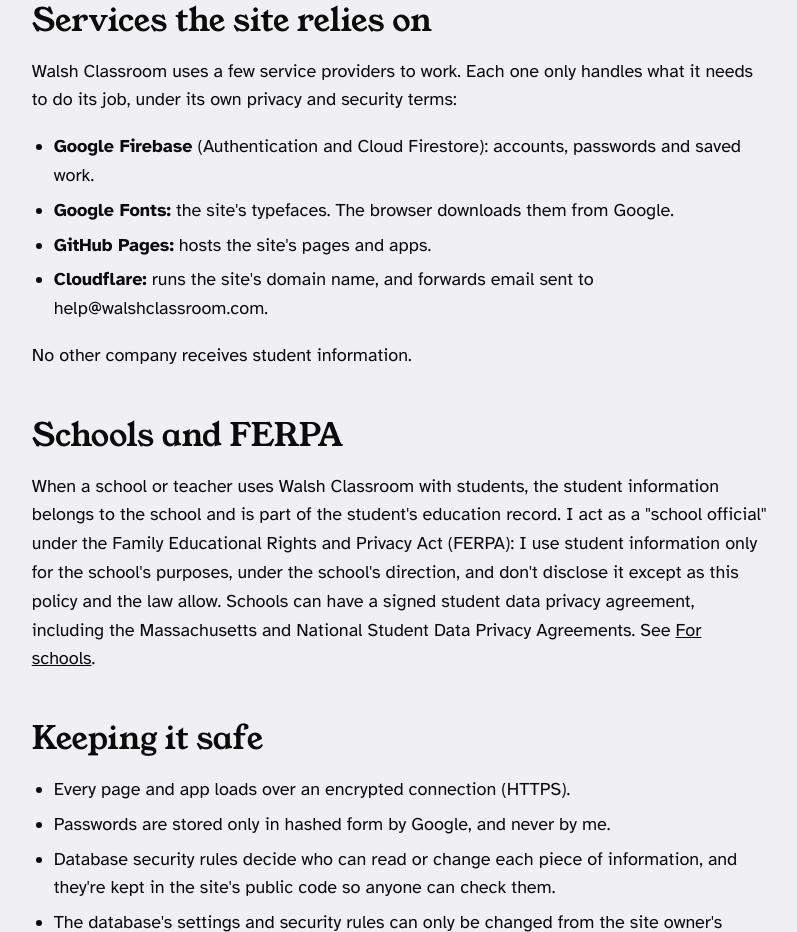
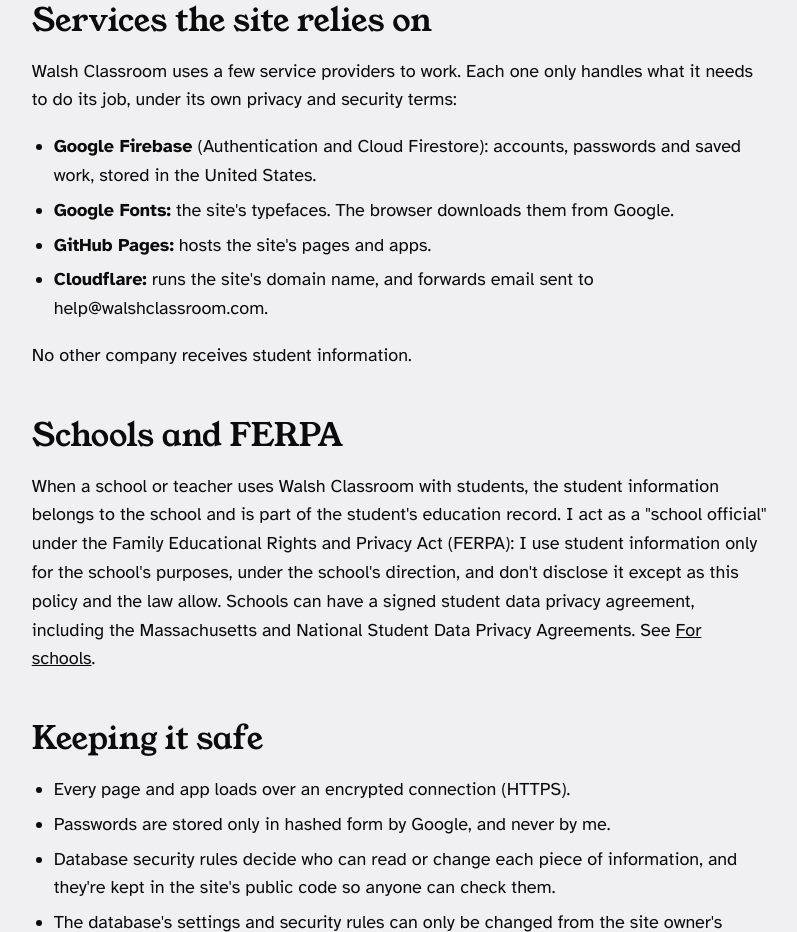
Before and after one commit to twalsh95/twalsh95.github.io, a plain HTML site: page privacy/index.html in a window 1280 px wide. Shown: the part 2833-3765 px from the top of the page, without its empty margins (240-1037 px from the left). Drawn offline with Linux system fonts and the light colour scheme; no server answers; a web font is replaced by a local one.

Commit message:
Privacy pages: student data is stored in the United States
Firestore's location is nam5 (Google Cloud's US multi-region), checked
with the Firebase CLI. Added to the policy and the For schools page.

Co-Authored-By: Claude Opus 5.5 <noreply@anthropic.com>

```diff
--- a/privacy/index.html
+++ b/privacy/index.html
@@ -76,7 +76,7 @@
       <h2>Services the site relies on</h2>
       <p>Walsh Classroom uses a few service providers to work. Each one only handles what it needs to do its job, under its own privacy and security terms:</p>
       <ul>
-        <li><strong>Google Firebase</strong> (Authentication and Cloud Firestore): accounts, passwords and saved work.</li>
+        <li><strong>Google Firebase</strong> (Authentication and Cloud Firestore): accounts, passwords and saved work, stored in the United States.</li>
         <li><strong>Google Fonts:</strong> the site's typefaces. The browser downloads them from Google.</li>
         <li><strong>GitHub Pages:</strong> hosts the site's pages and apps.</li>
         <li><strong>Cloudflare:</strong> runs the site's domain name, and forwards email sent to help@walshclassroom.com.</li>
```
Also changed, not shown: privacy/schools/index.html (+1 -0 lines), 1 other file.
